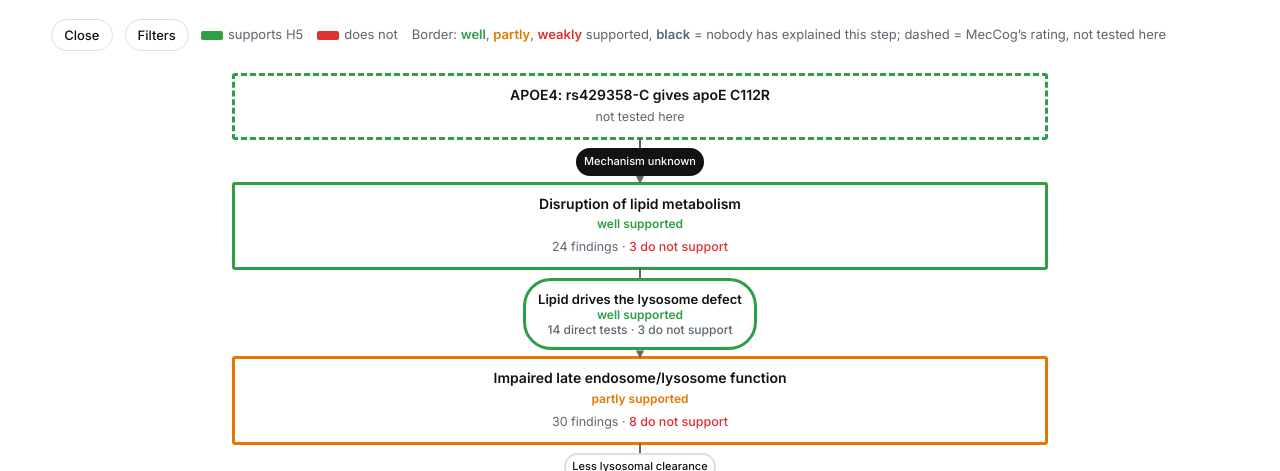
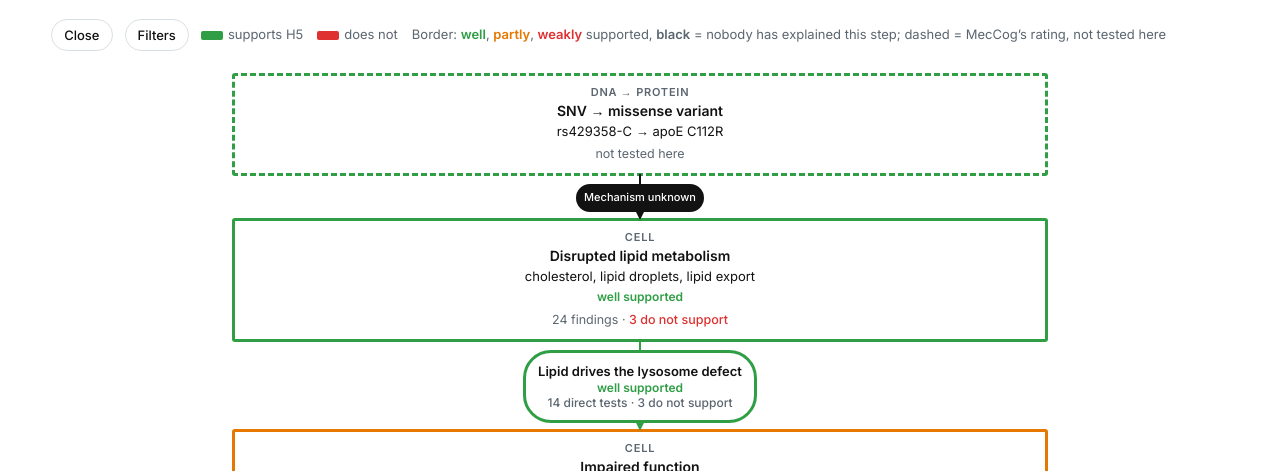
Before and after one commit to moqri/meccog-apoe4-h5, a plain HTML site: page docs/index.html in a window 1280 px wide. Shown: the part 329-800 px from the top of the page. Drawn offline with Linux system fonts and the light colour scheme.

Commit message:
Follow Moult & Darden Figure 1: stage/kind/specific boxes, plaque and phenotype as separate steps, ovals and arrows coloured by rating
Co-Authored-By: Claude Opus 5.5 <noreply@anthropic.com>
Claude-Session: https://claude.ai/code/session_01D9wVaU4XVpy9VCZcovVCSf

```diff
--- a/docs/index.html
+++ b/docs/index.html
@@ -69,13 +69,15 @@ select{font:16px Inter,sans-serif;border:1px solid var(--rule);background:var(--
 .step .n{font-size:12px;font-weight:600;color:var(--mute)}
 .gr{font-weight:600;color:var(--c)}
 .step .t{font-weight:600;font-size:14px;line-height:1.25}
+.step .stg{font:700 11px/1.2 Inter,sans-serif;letter-spacing:.07em;text-transform:uppercase;color:var(--mute)}
+.step .wh{font-size:13px;line-height:1.3}
 .src{font-size:11.5px;font-style:italic;color:var(--mute)}
 .step .ct{font-size:12.5px;color:var(--mute);margin-top:auto;padding-top:4px}
 .step .ct b{color:var(--con);font-weight:500}
 .step .op{font-size:12px;color:var(--ink);font-weight:500}
 .mm{flex:0 0 88px;align-self:center;display:flex;align-items:center;margin:0 -2px}
-.mm::before,.mm::after{content:"";height:2px;background:var(--mute);flex:1 0 8px}
-.mm::after{flex-basis:10px;clip-path:polygon(0 -3px,100% 1px,0 5px);height:8px;background:var(--mute)}
+.mm::before,.mm::after{content:"";height:2px;background:var(--lc,var(--mute));flex:1 0 8px}
+.mm::after{flex-basis:10px;clip-path:polygon(0 -3px,100% 1px,0 5px);height:8px;background:var(--lc,var(--mute))}
 .ov{flex:0 1 auto;border:2px solid var(--c);border-radius:999px;font:500 11px/1.25 Inter,sans-serif;color:var(--ink);background:var(--bg)}
 .ov>.hd{display:block;text-align:center;padding:5px 6px}
 .ov.unk{background:var(--blk);color:var(--bg);border-color:var(--blk)}
@@ -140,7 +142,7 @@ footer{font-size:13px;color:var(--mute);border-top:1px solid var(--rule);margin-
 
   <div class="chain" id="chain"></div>
 
-  <footer>Built from h5_submission.xlsx at method commit 3c07d7a (sheet saved 2026-11-26 00:07 UTC), 79 findings from 13 papers. Every finding sits in exactly one branch, so none is counted twice. Findings of directness class 2 (a lipid changed, the lysosome measured, in the challenge's terms a perturbation of a surrogate A′ with B measured) form the mechanism module between SSP3 and SSP4; every other finding sits under the step its readout measures. MecCog has not published a schema for H5. SSP1 and SSP2 (joined in one box), the outcome and the ovals marked MecCog are copied from MecCog's <a href="https://meccog-meccog-challenge.static.hf.space/mechanism.html">mechanism example</a> (drawn after Figure 1 of the Moult and Darden preprint), together with its ratings; SSP3 and SSP4 use the words of the <a href="https://meccog-meccog-challenge.static.hf.space/hypotheses.html">H5 statement</a>; SSP5, its oval and the branch names are ours unless a branch says otherwise. Ratings of the H5 steps follow a rule, not expert judgement: green when at least 75% of the findings support H5 and one of them is class 1 or 2, orange from 50%, red below.</footer>
+  <footer>Built from h5_submission.xlsx at method commit 3c07d7a (sheet saved 2026-11-26 00:07 UTC), 79 findings from 13 papers. Every finding sits in exactly one branch, so none is counted twice. Findings of directness class 2 (a lipid changed, the lysosome measured, in the challenge's terms a perturbation of a surrogate A′ with B measured) form the mechanism module between SSP3 and SSP4; every other finding sits under the step its readout measures. MecCog has not published a schema for H5. Boxes follow Figure 1 of the Moult and Darden preprint: the stage, the kind of perturbation, then the specific one. SSP1 and SSP2 (joined in one box), the plaque and phenotype steps and the ovals marked MecCog are copied from that figure and MecCog's <a href="https://meccog-meccog-challenge.static.hf.space/mechanism.html">mechanism example</a>, together with their ratings; ovals and arrows take the colour of their rating; SSP3 and SSP4 use the words of the <a href="https://meccog-meccog-challenge.static.hf.space/hypotheses.html">H5 statement</a>; SSP5, its oval and the branch names are ours unless a branch says otherwise. Ratings of the H5 steps follow a rule, not expert judgement: green when at least 75% of the findings support H5 and one of them is class 1 or 2, orange from 50%, red below.</footer>
 </div></div>
 
 <script>
@@ -164,15 +166,17 @@ const BR={
  A3:{t:'Undegraded cargo builds up',c:['abeta','asyn','tau','lipofuscin','neurite'],mc:'MecCog broader tree has kin: “Impaired tau degradation”, “Reduced plaque clearance”'}};
 // chain items: steps (SSP) and mechanism modules (MM) in MecCog order
 const CH=[
- {id:'s1',k:'ssp',ssp:'SSP1–2',stage:'DNA → protein',narrow:1,t:'APOE4: rs429358-C gives apoE C112R',src:'MecCog',u:MECH,given:'well supported',note:'Two MecCog steps in one box. SSP1 (DNA): “Single base change: rs429358-C, in the APOE gene”. Protein synthesis, then SSP2 (protein): “apoE C112R missense variant”. Both copied from MecCog’s mechanism example, with MecCog’s rating. No H5 finding tests them; the challenge rules count comparing APOE4 with APOE3 as a perturbation of SSP2, so every H5 finding starts here.'},
+ {id:'s1',k:'ssp',ssp:'SSP1–2',stage:'DNA → protein',stg:'DNA → Protein',kind:'SNV → missense variant',what:'rs429358-C → apoE C112R',gc:'--g',narrow:1,t:'APOE4: rs429358-C gives apoE C112R',src:'MecCog',u:MECH,given:'well supported',note:'Two MecCog steps in one box. SSP1 (DNA): “Single base change: rs429358-C, in the APOE gene”. Protein synthesis, then SSP2 (protein): “apoE C112R missense variant”. Both copied from MecCog’s mechanism example, with MecCog’s rating. No H5 finding tests them; the challenge rules count comparing APOE4 with APOE3 as a perturbation of SSP2, so every H5 finding starts here.'},
  {id:'m2',k:'mm',t:'Mechanism unknown',src:'MecCog',u:MECH,unk:1,note:'How apoE4 disrupts lipid metabolism is not shown by any finding here, so the oval is black, MecCog’s mark for “nobody has explained this step”. MecCog’s own example uses the same label after SSP2.'},
- {id:'s3',k:'ssp',ssp:'SSP3',stage:'Inside the cell',t:'Disruption of lipid metabolism',src:'H5 statement',u:HYP,br:['L1','L2','L3','L4'],note:'Words of the H5 statement (“APOE4 disruption of lipid metabolism”). MecCog’s broader-mechanisms tree has the same idea under Lipid effects: “Altered lipid metabolism”. Findings here compare APOE4 with APOE3 and measure a lipid (mostly directness class 3).'},
+ {id:'s3',k:'ssp',ssp:'SSP3',stage:'Inside the cell',stg:'Cell',kind:'Disrupted lipid metabolism',what:'cholesterol, lipid droplets, lipid export',t:'Disruption of lipid metabolism',src:'H5 statement',u:HYP,br:['L1','L2','L3','L4'],note:'Words of the H5 statement (“APOE4 disruption of lipid metabolism”). MecCog’s broader-mechanisms tree has the same idea under Lipid effects: “Altered lipid metabolism”. Findings here compare APOE4 with APOE3 and measure a lipid (mostly directness class 3).'},
  {id:'mm',k:'mm',big:1,t:'Lipid drives the lysosome defect',src:'H5 statement',u:HYP,br:['M1','M2'],note:'The causal claim inside H5 (“disruption of lipid metabolism … results in impaired … function”), drawn as a mechanism module. It holds the findings that change a lipid and then measure the lysosome (directness class 2): the only direct test of the link.'},
- {id:'s4',k:'ssp',ssp:'SSP4',stage:'Inside the cell',t:'Impaired late endosome/lysosome function',src:'H5 statement',u:HYP,br:['Y1','Y2','Y3','Y4','Y5'],note:'Words of the H5 statement, split into five narrower branches so that results pointing different ways are not pooled. Findings here compare APOE4 with APOE3 and measure the lysosome (mostly class 1 and 3).'},
+ {id:'s4',k:'ssp',ssp:'SSP4',stage:'Inside the cell',stg:'Cell',kind:'Impaired function',what:'late endosomes and lysosomes',t:'Impaired late endosome/lysosome function',src:'H5 statement',u:HYP,br:['Y1','Y2','Y3','Y4','Y5'],note:'Words of the H5 statement, split into five narrower branches so that results pointing different ways are not pooled. Findings here compare APOE4 with APOE3 and measure the lysosome (mostly class 1 and 3).'},
  {id:'m3',k:'mm',t:'Less lysosomal clearance',src:'our addition'},
- {id:'s5',k:'ssp',ssp:'SSP5',stage:'Inside the cell',t:'Autophagy stalls, cargo builds up',src:'our addition',br:['A1','A2','A3'],note:'Our addition, not a MecCog or H5 step: the findings downstream of the lysosome, autophagy and the cargo it fails to clear.'},
- {id:'m4',k:'mm',t:'Higher rate of plaque formation',src:'MecCog',u:MECH},
- {id:'s6',k:'ssp',ssp:'Outcome',stage:'Organism',narrow:1,t:'More plaque, higher risk',src:'MecCog',u:MECH,given:'well supported',note:'The last step of MecCog’s mechanism example (SSP8 there), copied with MecCog’s rating. The hypotheses page frames all five hypotheses as routes to a higher risk of late-onset Alzheimer’s disease. Outside H5: no finding here tests it; the closest are the amyloid-β findings under SSP5.'}];
+ {id:'s5',k:'ssp',ssp:'SSP5',stage:'Inside the cell',stg:'Cell',kind:'Decreased autophagy',what:'undegraded cargo (Aβ, tau, α-synuclein)',t:'Autophagy stalls, cargo builds up',src:'our addition',br:['A1','A2','A3'],note:'Our addition, not a MecCog or H5 step: the findings downstream of the lysosome, autophagy and the cargo it fails to clear.'},
+ {id:'m4',k:'mm',t:'Higher rate of plaque formation',src:'MecCog',u:MECH,rate:'--o',note:'MM7 of MecCog’s Figure 1 (Moult and Darden), rated orange there.'},
+ {id:'s6',k:'ssp',ssp:'SSP8',stage:'Protein',stg:'Protein',kind:'Increased aggregation',what:'Amyloid plaque',gc:'--o',narrow:1,t:'More amyloid plaque',src:'MecCog',u:MECH,given:'partly supported',note:'SSP8 of MecCog’s Figure 1 (Moult and Darden), with its orange rating. Outside H5: no finding here tests it; the closest are the amyloid-β findings under decreased autophagy.'},
+ {id:'m5',k:'mm',t:'Downstream processes',src:'MecCog',u:MECH,rate:'--g',note:'MM8 of MecCog’s Figure 1, rated green there.'},
+ {id:'s7',k:'ssp',ssp:'SSP9',stage:'Phenotype',stg:'Phenotype',kind:'Increased disease risk',what:'Alzheimer’s',gc:'--g',narrow:1,t:'Higher Alzheimer’s risk',src:'MecCog',u:MECH,given:'well supported',note:'SSP9 of MecCog’s Figure 1, the phenotype every APOE4 schema ends in, with its green rating. Not tested by H5 findings.'}];
 const CI=Object.fromEntries(CH.map(s=>[s.id,s]));
 const brOf=Object.fromEntries(CH.flatMap(s=>(s.br||[]).map(b=>[b,s.id])));
 const CELLS={astro:'Astrocytes',microglia:'Microglia',neurons:'Neurons',mixed:'Neuron-glia cultures',lines:'Cell lines'};
@@ -196,16 +200,17 @@ tog('fK',[1,2,3,4].map(k=>[k,'Class '+k]),'k',true);
 tog('fC',Object.entries(CELLS),'c',true);
 $('fP').insertAdjacentHTML('beforeend',D.papers.map(p=>`<option value="${p.id}">${p.id} ${esc(p.short)}</option>`).join(''));
 const cnt=fs=>{const n=fs.filter(f=>f.con).length;return`${fs.length} finding${fs.length===1?'':'s'}${n?` · <b>${n} do not support</b>`:''}`};
+const body=s=>`<span class="stg">${esc(s.stg)}</span><span class="t">${esc(s.kind)}</span><span class="wh">${esc(s.what)}</span>`;
 const srcTag=s=>s.src==='our addition'?'our addition':'from '+s.src;
 const render=()=>{
  const fs=F.filter(pass);
  const ch=$('chain');ch.className='chain'+(st.open?' has-open':'');
  ch.innerHTML=CH.map(s=>{const o=st.open===s.id,ins=o?inner(s,fs):'';
-  if(s.k==='mm'){if(s.big){const sf=inStep(fs,s.id),[c,lab]=grade(sf);return`<div class="mm big${o?' open':''}"><div class="ov" style="--c:var(${c})"><button class="hd" data-s="mm" aria-expanded="${o}"><b>${esc(s.t)}</b><span class="gr">${lab}</span><br><span style="color:var(--mute)">${sf.length} direct tests · ${sf.filter(f=>f.con).length} do not support</span></button>${ins}</div></div>`}
-   return`<div class="mm${o?' open':''}"><div class="ov${s.unk?' unk':''}" style="--c:var(${s.unk?'--blk':'--rule'})"><button class="hd" data-s="${s.id}" aria-expanded="${o}">${esc(s.t)}</button>${ins}</div></div>`}
-  if(s.given)return`<div class="step given${s.narrow?' narrow':''}${o?' open':''}" style="--c:var(--g)"><button class="hd" data-s="${s.id}" aria-expanded="${o}"><span class="t">${esc(s.t).replace(/\//g,'/&#8203;')}</span><span class="ct">not tested here</span></button>${ins}</div>`;
+  if(s.k==='mm'){if(s.big){const sf=inStep(fs,s.id),[c,lab]=grade(sf);return`<div class="mm big${o?' open':''}" style="--lc:var(${c})"><div class="ov" style="--c:var(${c})"><button class="hd" data-s="mm" aria-expanded="${o}"><b>${esc(s.t)}</b><span class="gr">${lab}</span><br><span style="color:var(--mute)">${sf.length} direct tests · ${sf.filter(f=>f.con).length} do not support</span></button>${ins}</div></div>`}
+   const lc=s.unk?'--blk':s.rate||'--mute';return`<div class="mm${o?' open':''}" style="--lc:var(${lc})"><div class="ov${s.unk?' unk':''}" style="--c:var(${s.unk?'--blk':s.rate||'--rule'})"><button class="hd" data-s="${s.id}" aria-expanded="${o}">${esc(s.t)}</button>${ins}</div></div>`}
+  if(s.given)return`<div class="step given${s.narrow?' narrow':''}${o?' open':''}" style="--c:var(${s.gc||'--g'})"><button class="hd" data-s="${s.id}" aria-expanded="${o}">${body(s)}<span class="ct">not tested here</span></button>${ins}</div>`;
   const sf=inStep(fs,s.id),[c,lab]=grade(sf);
-  return`<div class="step${o?' open':''}" style="--c:var(${c})"><button class="hd" data-s="${s.id}" aria-expanded="${o}"><span class="t">${esc(s.t).replace(/\//g,'/&#8203;')}</span><span class="gr" style="font-size:12px">${lab}</span><span class="ct">${cnt(sf)}</span></button>${ins}</div>`}).join('');
+  return`<div class="step${o?' open':''}" style="--c:var(${c})"><button class="hd" data-s="${s.id}" aria-expanded="${o}">${body(s)}<span class="gr" style="font-size:12px">${lab}</span><span class="ct">${cnt(sf)}</span></button>${ins}</div>`}).join('');
 };
 const inner=(s,fs)=>{const note=s.note||(s.src==='MecCog'?'Activity copied from MecCog’s mechanism example.':'Our label for the activity between these steps; no findings are placed on it.');
  return`<div class="in"><p class="nt">${esc(note)}${s.u?` <a href="${s.u}">Source</a>.`:''}</p>${(s.br||[]).map(b=>{const bf=inBr(fs,b),n=bf.length,sp=bf.filter(f=>!f.con).length,[bc,bl]=grade(bf),on=st.sel===b;
```
Also changed, not shown: docs/viz/kg_template.html (+18 -13 lines), index.html (+18 -13 lines).
